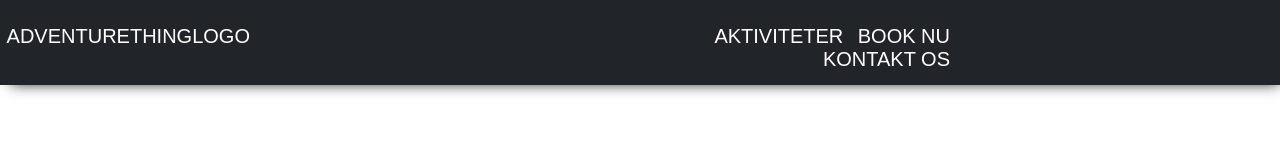
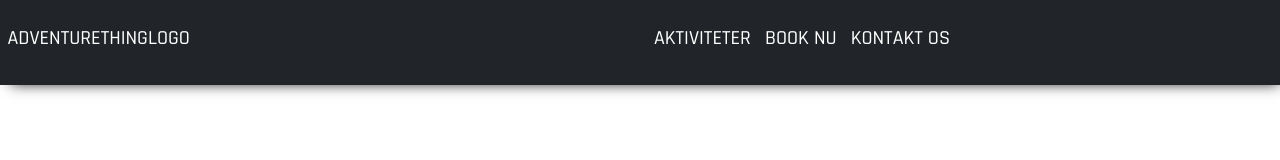
Before and after one commit to Krogs420/ActionPark-Frontend, a website: page html/fragments.html in a window 1280 px wide. Drawn offline with Linux system fonts and the light colour scheme.

Commit message:
navbar changes i font-family, ingen underscore på links

```diff
--- a/css/main.css
+++ b/css/main.css
@@ -1,3 +1,6 @@
+@import url('https://fonts.googleapis.com/css2?family=Rajdhani:wght@500&display=swap');
+
+
 * {
   margin: 0;
   padding: 0;
@@ -10,11 +13,15 @@
   clear: both;
 }
 
+
 #header{
   display: inline-block;
   width: 100%;
   text-align: center;
   padding-bottom: 5px;
+  position: relative;
+  height: 100vh;
+  justify-content: center;
 }
 
 #navbar{
@@ -28,6 +35,7 @@
   opacity: 0.5;
   font-family: 'Rajdhani', sans-serif;
   text-transform: uppercase;
+
 }
 
 #navbar:hover {
@@ -53,4 +61,5 @@
 
 #navbar a{
   color: white;
+  text-decoration: none;
 }
```
